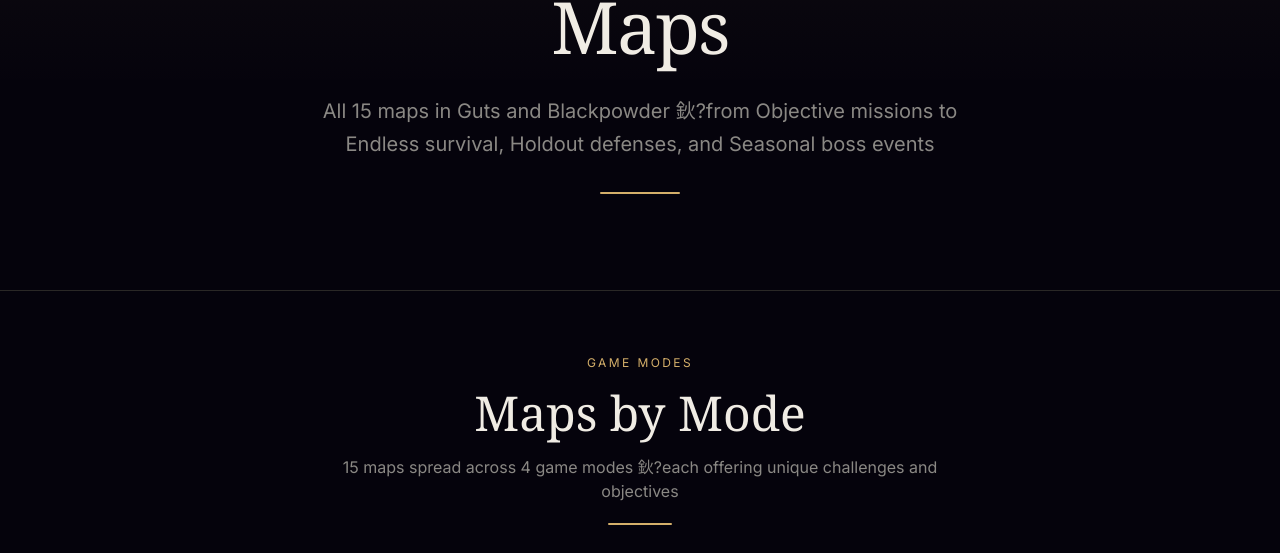
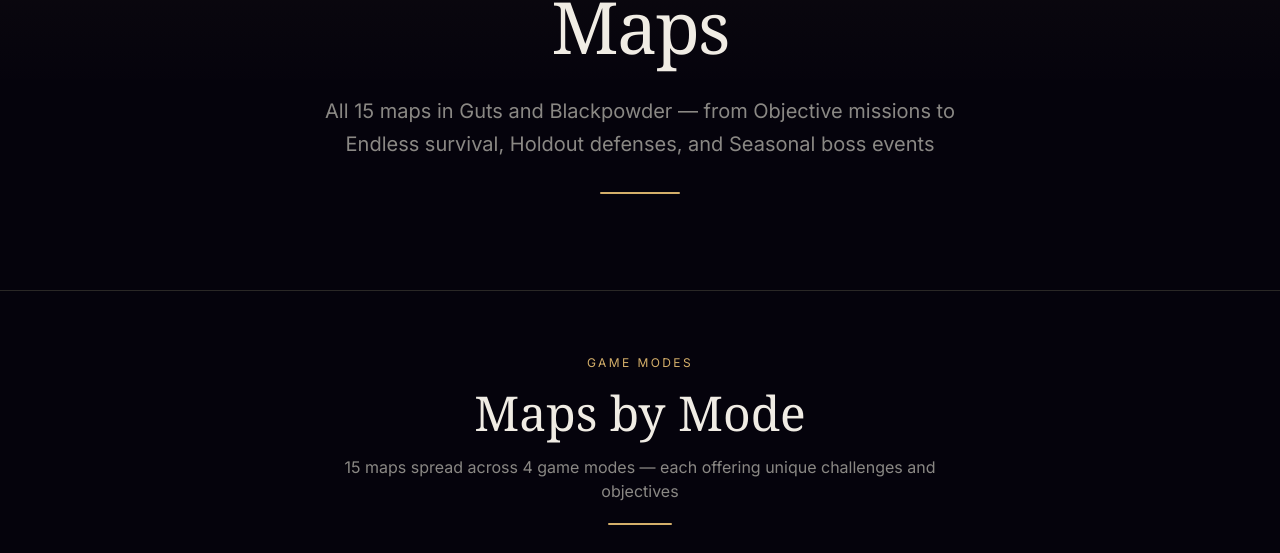
Before and after one commit to viridi0618/guts-and-blackpowder-wiki, a Next.js app: page /maps in a window 1280 px wide. Shown: the part 235-788 px from the top of the page. Built offline with nearby package versions, Linux system fonts and the light colour scheme.

Commit message:
fix: maps page em-dash encoding 鈥?→ —

```diff
--- a/src/app/maps/page.tsx
+++ b/src/app/maps/page.tsx
@@ -77,7 +77,7 @@
             Maps
           </h1>
           <p className="mt-6 text-lg md:text-xl text-[#8a8884] max-w-2xl mx-auto leading-relaxed">
-            All 15 maps in Guts and Blackpowder 鈥?from Objective missions to Endless survival, Holdout defenses, and Seasonal boss events
+            All 15 maps in Guts and Blackpowder — from Objective missions to Endless survival, Holdout defenses, and Seasonal boss events
           </p>
           <div className="mt-8 mx-auto h-0.5 w-20 rounded-full bg-[#d4af6a]" />
         </div>
@@ -89,7 +89,7 @@
           <SectionTitle
             tag="Game Modes"
             title="Maps by Mode"
-            subtitle="15 maps spread across 4 game modes 鈥?each offering unique challenges and objectives"
+            subtitle="15 maps spread across 4 game modes — each offering unique challenges and objectives"
             align="center"
           />
           <div className="mt-8 grid gap-4 md:grid-cols-2 lg:grid-cols-4">
```
